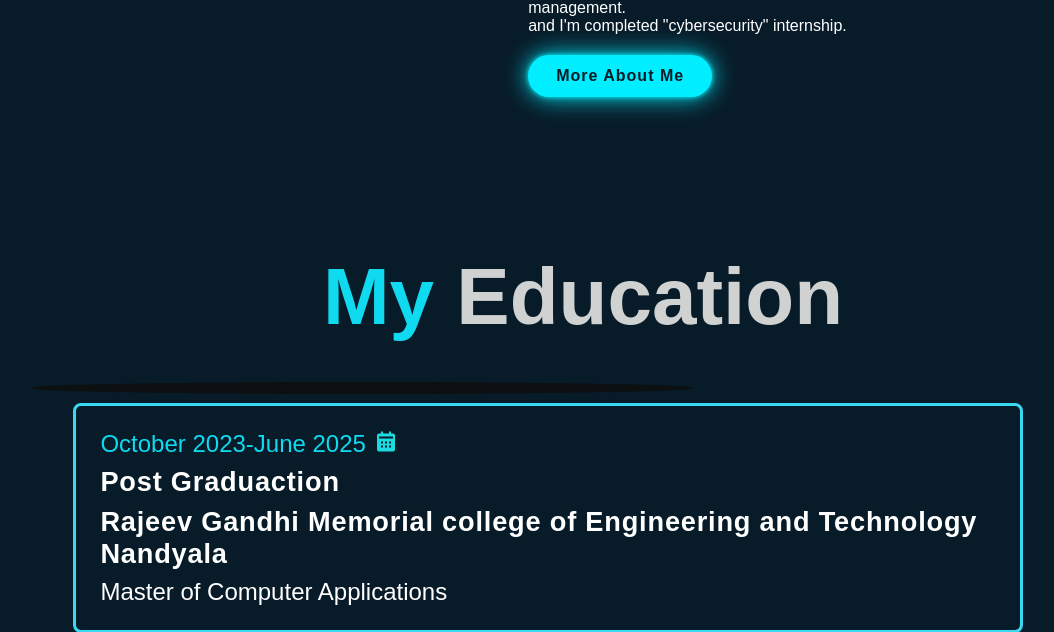
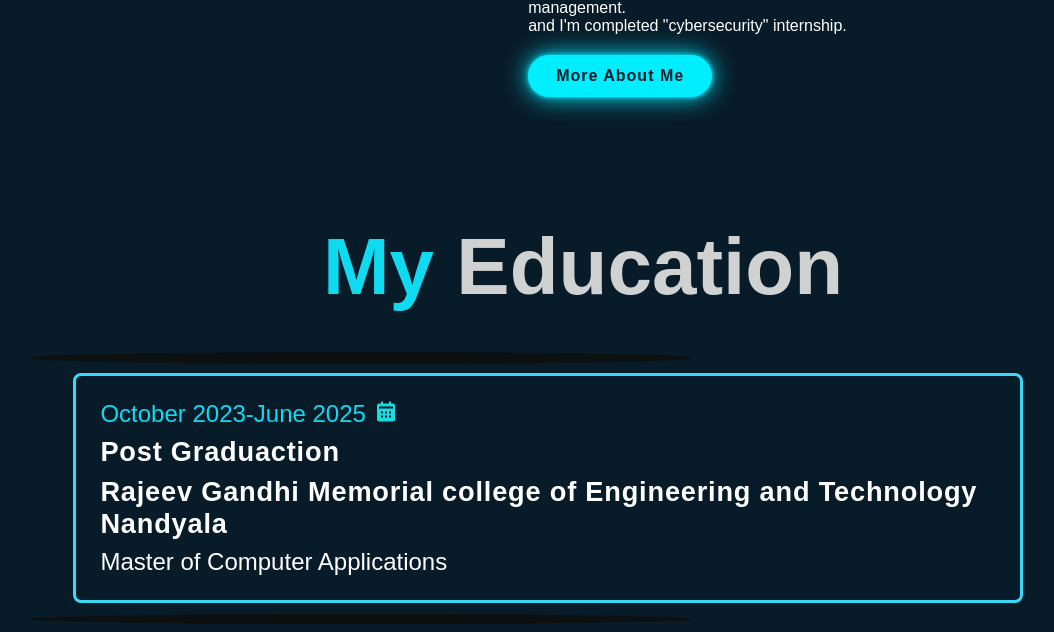
Before and after one commit to teluguabbai/myproject, a Django app: page / in a window 1280 px wide. Shown: the part 1885-2517 px from the top of the page, without its empty margins (57-1111 px from the left). Run offline with Django 5.2, Linux system fonts and the light colour scheme; some libraries are stand-ins or nearby versions.

Commit message:
Update home.html

```diff
--- a/templates/home.html
+++ b/templates/home.html
@@ -199,7 +199,7 @@
 }
 
 .title3{
-    margin-top: 40px;
+    margin-top: 10px;
     font-size: 5rem;
     color: #0fdaf0;
     text-align: center;
```
